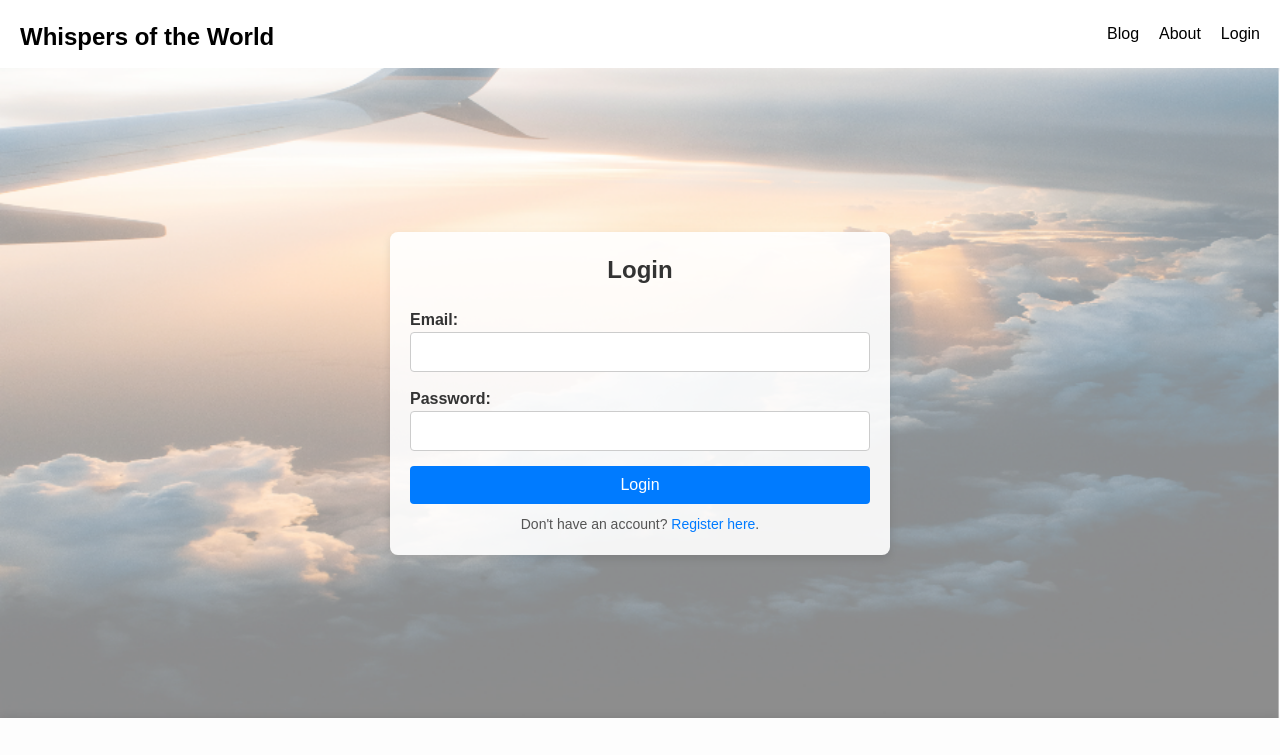
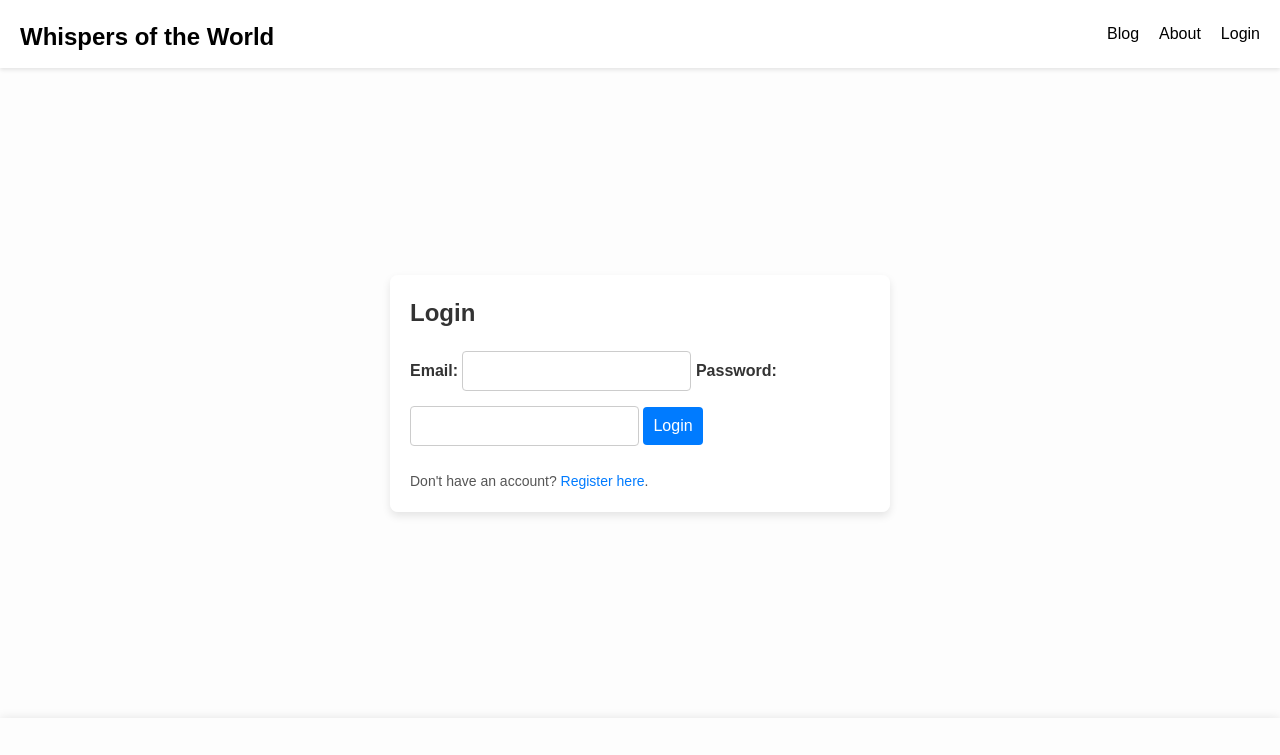
Before and after one commit to T0nj3/project-exam-T0nj3-1, a website: page account/login.html in a window 1280 px wide. Shown: the top 755 px of the page. Drawn offline with Linux system fonts and the light colour scheme.

Commit message:
Update login.css

```diff
--- a/CSS/login.css
+++ b/CSS/login.css
@@ -2,6 +2,7 @@ body {
     margin: 0;
     font-family: Arial, sans-serif;
     background-color: #f4f4f9;
+    background-color: #f4f4f9; /* Lys bakgrunn for hele siden */
 }
 
 header {
@@ -18,7 +19,6 @@ header {
 
 .menu {
     display: flex;
-    gap: 15px;
 }
 
 .menu a {
@@ -35,7 +35,6 @@ header {
 }
 
 .background {
-    background: url('https://t0nj3.github.io/project-exam-T0nj3-1/assets/Airplane.png') no-repeat center center fixed;
     background-size: cover;
     min-height: calc(100vh - 150px);
     display: flex;
@@ -57,7 +56,6 @@ h2 {
     margin-bottom: 20px;
     font-size: 24px;
     color: #333;
-    text-align: center;
 }
 
 label {
@@ -75,7 +73,6 @@ textarea {
     border: 1px solid #ccc;
     border-radius: 4px;
     font-size: 16px;
-    width: 100%;
 }
 
 button {
@@ -87,7 +84,6 @@ button {
     background-color: #007bff;
     cursor: pointer;
     transition: background-color 0.3s;
-    width: 100%;
 }
 
 button:hover {
@@ -98,7 +94,6 @@ p {
     margin-top: 10px;
     font-size: 14px;
     color: #555;
-    text-align: center;
 }
 
 a {
@@ -124,4 +119,3 @@ a:hover {
 .footer-section {
     flex: 1;
     margin: 0 10px;
-}
```
